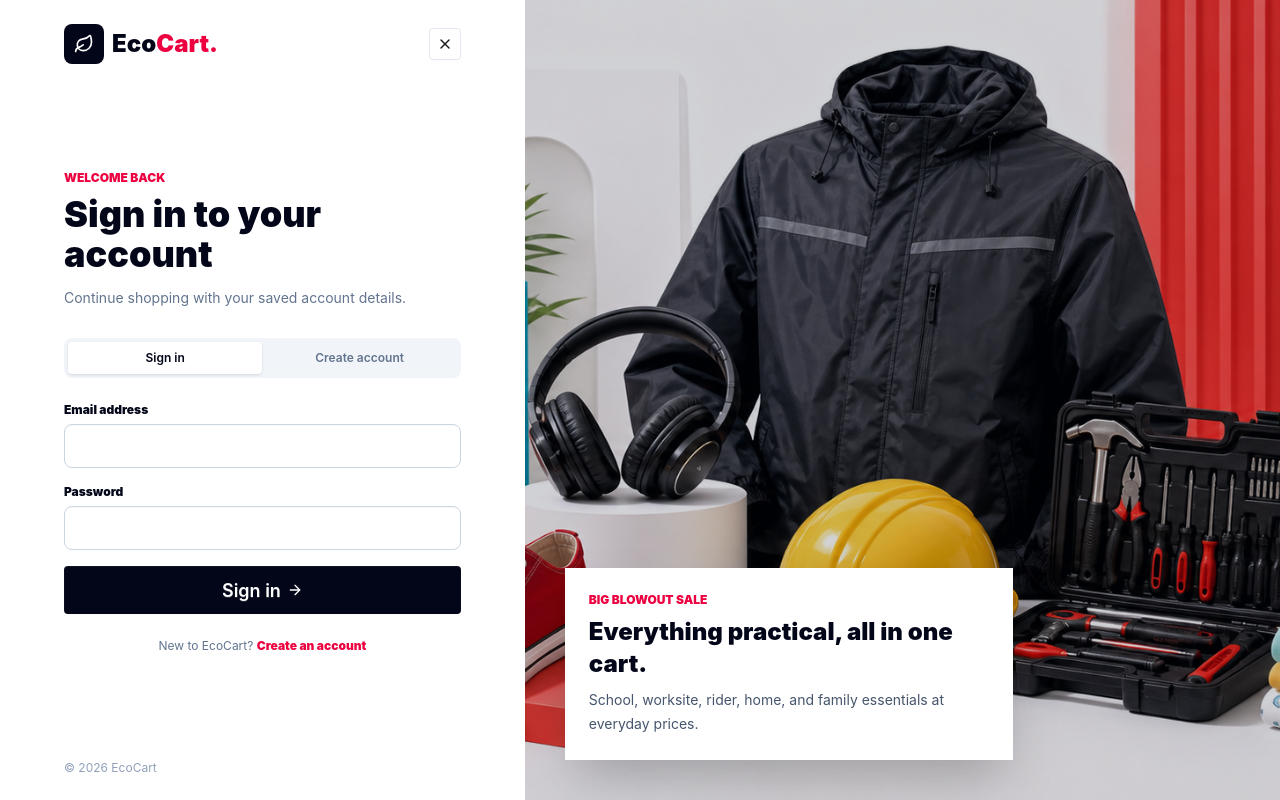
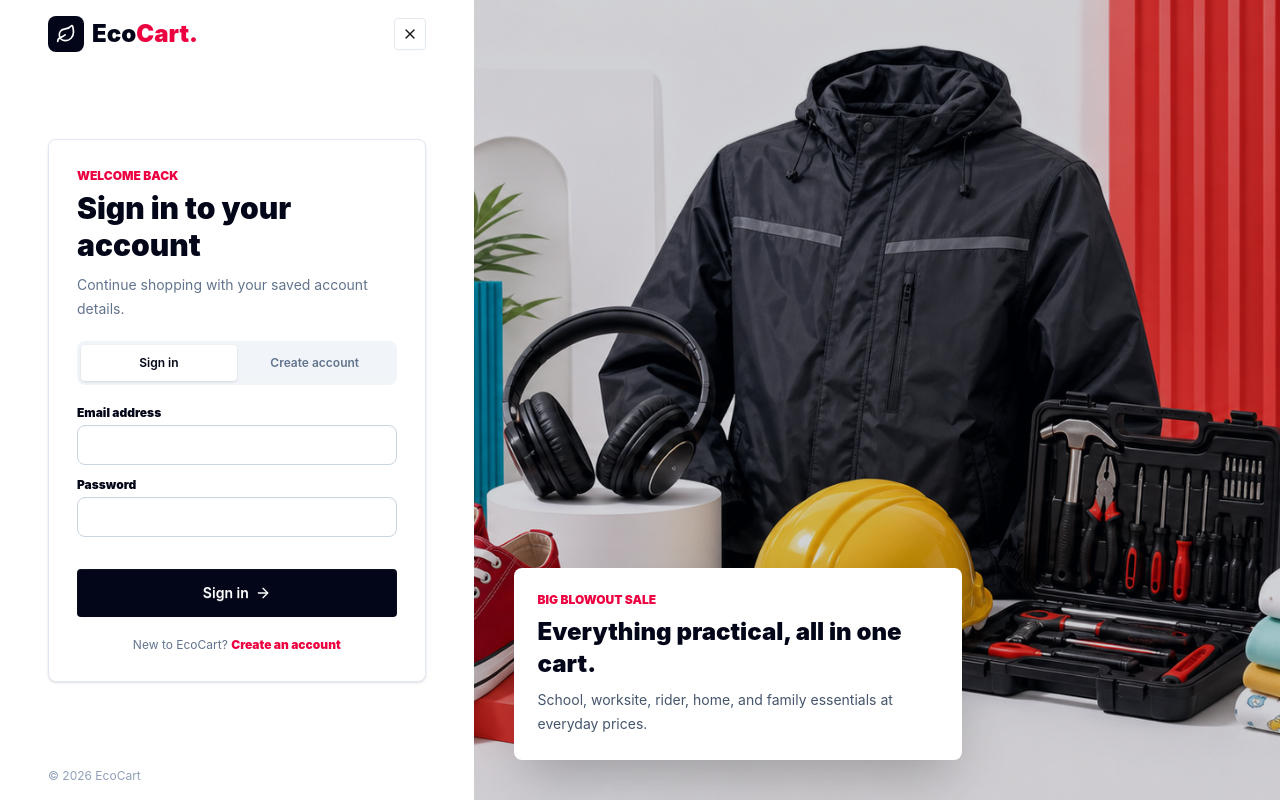
Before and after one commit to brianragasi/FilmMaking, a PHP site: page /login.php?next=account.php in a window 1280 px wide. Run offline with PHP 8.4, Linux system fonts and the light colour scheme.

Commit message:
Polish account authentication UI

```diff
--- a/login.php
+++ b/login.php
@@ -75,31 +75,32 @@ if ($_SERVER['REQUEST_METHOD'] === 'POST') {
     <script src="https://unpkg.com/lucide@latest"></script>
     <link rel="icon" href="data:,">
 </head>
-<body class="min-h-screen bg-[#f4f5f7] text-slate-950">
-    <main class="grid min-h-screen lg:grid-cols-[minmax(360px,0.82fr)_minmax(0,1.18fr)]">
-        <section class="flex min-h-screen flex-col bg-white px-6 py-6 sm:px-12 lg:px-16">
+<body class="min-h-screen bg-[#f6f7f9] text-slate-950">
+    <main class="grid min-h-screen lg:grid-cols-[minmax(420px,0.74fr)_minmax(0,1.26fr)]">
+        <section class="flex min-h-screen flex-col bg-white px-5 py-4 sm:px-8 lg:px-12">
             <header class="flex items-center justify-between gap-4">
                 <a class="flex items-center gap-2" href="index.php" aria-label="EcoCart home">
-                    <span class="grid h-10 w-10 place-items-center rounded-lg bg-slate-950 text-white"><i data-lucide="leaf" class="h-5 w-5"></i></span>
-                    <span class="text-2xl font-black">Eco<span class="text-rose-600">Cart.</span></span>
+                    <span class="grid h-9 w-9 place-items-center rounded-lg bg-slate-950 text-white"><i data-lucide="leaf" class="h-5 w-5"></i></span>
+                    <span class="text-xl font-black sm:text-2xl">Eco<span class="text-rose-600">Cart.</span></span>
                 </a>
                 <a class="btn btn-square btn-sm border-slate-200 bg-white" href="index.php" aria-label="Return to store" title="Return to store">
                     <i data-lucide="x" class="h-4 w-4"></i>
                 </a>
             </header>
 
-            <div class="mx-auto flex w-full max-w-md flex-1 flex-col justify-center py-12">
+            <div class="mx-auto flex w-full max-w-[460px] flex-1 flex-col justify-start pb-8 pt-16 sm:justify-center sm:py-10">
+                <div class="rounded-lg border border-slate-200 bg-white p-5 shadow-sm sm:p-7">
                     <p class="text-xs font-black uppercase text-rose-600"><?= $mode === 'register' ? 'Join EcoCart' : 'Welcome back' ?></p>
-                <h1 class="mt-2 text-3xl font-black sm:text-4xl"><?= $mode === 'register' ? 'Create your account' : 'Sign in to your account' ?></h1>
-                <p class="mt-3 text-sm leading-6 text-slate-500"><?= $mode === 'register' ? 'Keep your details ready for a faster checkout.' : 'Continue shopping with your saved account details.' ?></p>
+                    <h1 class="mt-1.5 text-3xl font-black leading-tight"><?= $mode === 'register' ? 'Create your account' : 'Sign in to your account' ?></h1>
+                    <p class="mt-2 text-sm leading-6 text-slate-500"><?= $mode === 'register' ? 'Keep your details ready for a faster checkout.' : 'Continue shopping with your saved account details.' ?></p>
 
-                <div class="mt-7 grid grid-cols-2 rounded-lg bg-slate-100 p-1" role="tablist" aria-label="Account access">
-                    <a class="btn btn-sm border-0 <?= $mode === 'login' ? 'bg-white text-slate-950 shadow-sm' : 'bg-transparent text-slate-500' ?>" href="login.php?mode=login&amp;next=<?= rawurlencode($next) ?>">Sign in</a>
-                    <a class="btn btn-sm border-0 <?= $mode === 'register' ? 'bg-white text-slate-950 shadow-sm' : 'bg-transparent text-slate-500' ?>" href="login.php?mode=register&amp;next=<?= rawurlencode($next) ?>">Create account</a>
+                    <div class="mt-5 grid grid-cols-2 rounded-lg bg-slate-100 p-1" role="tablist" aria-label="Account access">
+                        <a class="btn btn-sm min-h-9 border-0 <?= $mode === 'login' ? 'bg-white text-slate-950 shadow-sm' : 'bg-transparent text-slate-500' ?>" href="login.php?mode=login&amp;next=<?= rawurlencode($next) ?>">Sign in</a>
+                        <a class="btn btn-sm min-h-9 border-0 <?= $mode === 'register' ? 'bg-white text-slate-950 shadow-sm' : 'bg-transparent text-slate-500' ?>" href="login.php?mode=register&amp;next=<?= rawurlencode($next) ?>">Create account</a>
                     </div>
 
                     <?php if ($errors): ?>
-                    <div class="mt-5 rounded-lg border border-rose-200 bg-rose-50 p-4 text-sm text-rose-900" role="alert">
+                        <div class="mt-4 rounded-lg border border-rose-200 bg-rose-50 p-3 text-sm text-rose-900" role="alert">
                             <div class="flex items-start gap-3">
                                 <i data-lucide="circle-alert" class="mt-0.5 h-5 w-5 shrink-0 text-rose-600"></i>
                                 <div>
@@ -111,59 +112,60 @@ if ($_SERVER['REQUEST_METHOD'] === 'POST') {
                         </div>
                     <?php endif; ?>
 
-                <form class="mt-6 space-y-4" method="post">
+                    <form class="mt-5 space-y-3" method="post">
                         <input type="hidden" name="csrf_token" value="<?= htmlspecialchars(csrf_token()) ?>">
                         <input type="hidden" name="mode" value="<?= htmlspecialchars($mode) ?>">
                         <input type="hidden" name="next" value="<?= htmlspecialchars($next) ?>">
 
                         <?php if ($mode === 'register'): ?>
                             <label class="block">
-                            <span class="mb-1.5 block text-xs font-black">Full name</span>
+                                <span class="mb-1 block text-xs font-black">Full name</span>
                                 <div class="relative">
-                                <i data-lucide="user-round" class="pointer-events-none absolute left-3 top-3.5 h-4 w-4 text-slate-400"></i>
-                                <input class="input input-bordered h-11 w-full rounded-lg border-slate-300 bg-white pl-10 focus:border-slate-950 focus:outline-none" name="name" autocomplete="name" maxlength="120" value="<?= htmlspecialchars((string) ($_POST['name'] ?? '')) ?>" required>
+                                    <i data-lucide="user-round" class="pointer-events-none absolute left-3 top-3 h-4 w-4 text-slate-400"></i>
+                                    <input class="input input-bordered h-10 min-h-10 w-full rounded-lg border-slate-300 bg-white pl-10 text-sm focus:border-slate-950 focus:outline-none" name="name" autocomplete="name" maxlength="120" value="<?= htmlspecialchars((string) ($_POST['name'] ?? '')) ?>" required>
                                 </div>
                             </label>
                         <?php endif; ?>
 
                         <label class="block">
-                        <span class="mb-1.5 block text-xs font-black">Email address</span>
+                            <span class="mb-1 block text-xs font-black">Email address</span>
                             <div class="relative">
-                            <i data-lucide="mail" class="pointer-events-none absolute left-3 top-3.5 h-4 w-4 text-slate-400"></i>
-                            <input class="input input-bordered h-11 w-full rounded-lg border-slate-300 bg-white pl-10 focus:border-slate-950 focus:outline-none" type="email" name="email" autocomplete="email" maxlength="160" value="<?= htmlspecialchars((string) ($_POST['email'] ?? '')) ?>" required>
+                                <i data-lucide="mail" class="pointer-events-none absolute left-3 top-3 h-4 w-4 text-slate-400"></i>
+                                <input class="input input-bordered h-10 min-h-10 w-full rounded-lg border-slate-300 bg-white pl-10 text-sm focus:border-slate-950 focus:outline-none" type="email" name="email" autocomplete="email" maxlength="160" value="<?= htmlspecialchars((string) ($_POST['email'] ?? '')) ?>" required>
                             </div>
                         </label>
 
                         <label class="block">
-                        <span class="mb-1.5 block text-xs font-black">Password</span>
+                            <span class="mb-1 block text-xs font-black">Password</span>
                             <div class="relative">
-                            <i data-lucide="lock-keyhole" class="pointer-events-none absolute left-3 top-3.5 h-4 w-4 text-slate-400"></i>
-                            <input class="input input-bordered h-11 w-full rounded-lg border-slate-300 bg-white pl-10 focus:border-slate-950 focus:outline-none" type="password" name="password" autocomplete="<?= $mode === 'register' ? 'new-password' : 'current-password' ?>" minlength="10" maxlength="72" required>
+                                <i data-lucide="lock-keyhole" class="pointer-events-none absolute left-3 top-3 h-4 w-4 text-slate-400"></i>
+                                <input class="input input-bordered h-10 min-h-10 w-full rounded-lg border-slate-300 bg-white pl-10 text-sm focus:border-slate-950 focus:outline-none" type="password" name="password" autocomplete="<?= $mode === 'register' ? 'new-password' : 'current-password' ?>" minlength="10" maxlength="72" required>
                             </div>
                         </label>
 
                         <?php if ($mode === 'register'): ?>
                             <label class="block">
-                            <span class="mb-1.5 block text-xs font-black">Confirm password</span>
+                                <span class="mb-1 block text-xs font-black">Confirm password</span>
                                 <div class="relative">
-                                <i data-lucide="check" class="pointer-events-none absolute left-3 top-3.5 h-4 w-4 text-slate-400"></i>
-                                <input class="input input-bordered h-11 w-full rounded-lg border-slate-300 bg-white pl-10 focus:border-slate-950 focus:outline-none" type="password" name="password_confirmation" autocomplete="new-password" minlength="10" maxlength="72" required>
+                                    <i data-lucide="check" class="pointer-events-none absolute left-3 top-3 h-4 w-4 text-slate-400"></i>
+                                    <input class="input input-bordered h-10 min-h-10 w-full rounded-lg border-slate-300 bg-white pl-10 text-sm focus:border-slate-950 focus:outline-none" type="password" name="password_confirmation" autocomplete="new-password" minlength="10" maxlength="72" required>
                                 </div>
                             </label>
                         <?php endif; ?>
 
-                    <button class="btn btn-lg w-full border-0 bg-slate-950 text-white hover:bg-rose-600" type="submit">
+                        <button class="btn mt-5 min-h-12 w-full border-0 bg-slate-950 text-white hover:bg-rose-600" type="submit">
                             <?= $mode === 'register' ? 'Create account' : 'Sign in' ?>
                             <i data-lucide="arrow-right" class="h-4 w-4"></i>
                         </button>
                     </form>
 
-                <p class="mt-6 text-center text-xs text-slate-500">
+                    <p class="mt-5 text-center text-xs text-slate-500">
                         <?= $mode === 'register' ? 'Already registered?' : 'New to EcoCart?' ?>
                         <a class="font-black text-rose-600 hover:underline" href="login.php?mode=<?= $mode === 'register' ? 'login' : 'register' ?>&amp;next=<?= rawurlencode($next) ?>">
                             <?= $mode === 'register' ? 'Sign in' : 'Create an account' ?>
                         </a>
                     </p>
+                </div>
             </div>
 
             <footer class="text-xs text-slate-400">&copy; <?= date('Y') ?> EcoCart</footer>
@@ -172,7 +174,7 @@ if ($_SERVER['REQUEST_METHOD'] === 'POST') {
         <section class="relative hidden min-h-screen overflow-hidden bg-slate-950 lg:block" aria-label="EcoCart sale collection">
             <img class="absolute inset-0 h-full w-full object-cover" src="assets/images/ecocart-share.png" alt="EcoCart sale collection">
             <div class="absolute inset-0 bg-slate-950/18"></div>
-            <div class="absolute bottom-10 left-10 max-w-md bg-white p-6 shadow-2xl">
+            <div class="absolute bottom-10 left-10 max-w-md rounded-lg bg-white p-6 shadow-2xl">
                 <p class="text-xs font-black uppercase text-rose-600">Big Blowout Sale</p>
                 <p class="mt-2 text-2xl font-black">Everything practical, all in one cart.</p>
                 <p class="mt-2 text-sm leading-6 text-slate-600">School, worksite, rider, home, and family essentials at everyday prices.</p>
--- a/public/output.css
+++ b/public/output.css
@@ -64,6 +64,7 @@
     --container-xl: 36rem;
     --container-2xl: 42rem;
     --container-3xl: 48rem;
+    --container-5xl: 64rem;
     --text-xs: 0.75rem;
     --text-xs--line-height: calc(1 / 0.75);
     --text-sm: 0.875rem;
@@ -1562,9 +1563,6 @@
   .top-3 {
     top: calc(var(--spacing) * 3);
   }
-  .top-3\.5 {
-    top: calc(var(--spacing) * 3.5);
-  }
   .top-4 {
     top: calc(var(--spacing) * 4);
   }
@@ -1828,6 +1826,9 @@
   .mt-1 {
     margin-top: var(--spacing);
   }
+  .mt-1\.5 {
+    margin-top: calc(var(--spacing) * 1.5);
+  }
   .mt-2 {
     margin-top: calc(var(--spacing) * 2);
   }
@@ -1846,11 +1847,11 @@
   .mt-7 {
     margin-top: calc(var(--spacing) * 7);
   }
-  .mt-8 {
-    margin-top: calc(var(--spacing) * 8);
-  }
   .mt-9 {
     margin-top: calc(var(--spacing) * 9);
+  }
+  .mb-1 {
+    margin-bottom: var(--spacing);
   }
   .mb-1\.5 {
     margin-bottom: calc(var(--spacing) * 1.5);
@@ -1984,6 +1985,9 @@
   .hidden {
     display: none;
   }
+  .inline-flex {
+    display: inline-flex;
+  }
   .table {
     display: table;
   }
@@ -2182,6 +2186,12 @@
   .max-w-3xl {
     max-width: var(--container-3xl);
   }
+  .max-w-5xl {
+    max-width: var(--container-5xl);
+  }
+  .max-w-\[460px\] {
+    max-width: 460px;
+  }
   .max-w-full {
     max-width: 100%;
   }
@@ -2260,6 +2270,9 @@
   .justify-end {
     justify-content: flex-end;
   }
+  .justify-start {
+    justify-content: flex-start;
+  }
   .gap-1 {
     gap: var(--spacing);
   }
@@ -2296,11 +2309,6 @@
     --tw-space-y-reverse: 0;
     margin-block-start: calc(calc(var(--spacing) * 3) * var(--tw-space-y-reverse));
     margin-block-end: calc(calc(var(--spacing) * 3) * calc(1 - var(--tw-space-y-reverse)));
-  }
-  :where(.space-y-4 > :not(:last-child)) {
-    --tw-space-y-reverse: 0;
-    margin-block-start: calc(calc(var(--spacing) * 4) * var(--tw-space-y-reverse));
-    margin-block-end: calc(calc(var(--spacing) * 4) * calc(1 - var(--tw-space-y-reverse)));
   }
   .gap-x-6 {
     column-gap: calc(var(--spacing) * 6);
@@ -2461,6 +2469,12 @@
   .border-slate-950 {
     border-color: var(--color-slate-950);
   }
+  .border-white\/10 {
+    border-color: color-mix(in srgb, #fff 10%, transparent);
+    @supports (color: color-mix(in lab, red, red)) {
+      border-color: color-mix(in oklab, var(--color-white) 10%, transparent);
+    }
+  }
   .border-white\/30 {
     border-color: color-mix(in srgb, #fff 30%, transparent);
     @supports (color: color-mix(in lab, red, red)) {
@@ -2494,6 +2508,9 @@
   .bg-\[\#f4f5f7\] {
     background-color: #f4f5f7;
   }
+  .bg-\[\#f6f7f9\] {
+    background-color: #f6f7f9;
+  }
   .bg-\[\#fff7ed\] {
     background-color: #fff7ed;
   }
@@ -2561,6 +2578,12 @@
     background-color: color-mix(in srgb, oklch(76.5% 0.177 163.223) 10%, transparent);
     @supports (color: color-mix(in lab, red, red)) {
       background-color: color-mix(in oklab, var(--color-emerald-400) 10%, transparent);
+    }
+  }
+  .bg-emerald-400\/12 {
+    background-color: color-mix(in srgb, oklch(76.5% 0.177 163.223) 12%, transparent);
+    @supports (color: color-mix(in lab, red, red)) {
+      background-color: color-mix(in oklab, var(--color-emerald-400) 12%, transparent);
     }
   }
   .bg-emerald-400\/15 {
@@ -2837,6 +2860,9 @@
   .pt-4 {
     padding-top: calc(var(--spacing) * 4);
   }
+  .pt-16 {
+    padding-top: calc(var(--spacing) * 16);
+  }
   .pb-0\.5 {
     padding-bottom: calc(var(--spacing) * 0.5);
   }
@@ -2848,6 +2874,9 @@
   }
   .pb-4 {
     padding-bottom: calc(var(--spacing) * 4);
+  }
+  .pb-8 {
+    padding-bottom: calc(var(--spacing) * 8);
   }
   .pl-3 {
     padding-left: calc(var(--spacing) * 3);
@@ -3187,6 +3216,9 @@
     .hover\:border-rose-500:hover {
       border-color: var(--color-rose-500);
     }
+    .hover\:border-rose-600:hover {
+      border-color: var(--color-rose-600);
+    }
     .hover\:border-slate-950:hover {
       border-color: var(--color-slate-950);
     }
@@ -3275,12 +3307,15 @@
     .sm\:grid-cols-\[1fr_auto\] {
       grid-template-columns: 1fr auto;
     }
-    .sm\:grid-cols-\[150px_1fr\] {
-      grid-template-columns: 150px 1fr;
+    .sm\:grid-cols-\[132px_1fr\] {
+      grid-template-columns: 132px 1fr;
     }
     .sm\:items-center {
       align-items: center;
     }
+    .sm\:justify-center {
+      justify-content: center;
+    }
     .sm\:justify-end {
       justify-content: flex-end;
     }
@@ -3290,26 +3325,39 @@
     .sm\:p-6 {
       padding: calc(var(--spacing) * 6);
     }
+    .sm\:p-7 {
+      padding: calc(var(--spacing) * 7);
+    }
+    .sm\:p-8 {
+      padding: calc(var(--spacing) * 8);
+    }
     .sm\:p-10 {
       padding: calc(var(--spacing) * 10);
     }
     .sm\:px-6 {
       padding-inline: calc(var(--spacing) * 6);
     }
+    .sm\:px-8 {
+      padding-inline: calc(var(--spacing) * 8);
+    }
     .sm\:px-10 {
       padding-inline: calc(var(--spacing) * 10);
     }
     .sm\:px-12 {
       padding-inline: calc(var(--spacing) * 12);
     }
+    .sm\:py-8 {
+      padding-block: calc(var(--spacing) * 8);
+    }
     .sm\:py-10 {
       padding-block: calc(var(--spacing) * 10);
     }
-    .sm\:py-12 {
-      padding-block: calc(var(--spacing) * 12);
-    }
     .sm\:pl-4 {
       padding-left: calc(var(--spacing) * 4);
+    }
+    .sm\:text-2xl {
+      font-size: var(--text-2xl);
+      line-height: var(--tw-leading, var(--text-2xl--line-height));
     }
     .sm\:text-4xl {
       font-size: var(--text-4xl);
@@ -3346,6 +3394,17 @@
     .md\:grid-cols-\[1fr_0\.8fr\] {
       grid-template-columns: 1fr 0.8fr;
     }
+    .md\:grid-cols-\[1fr_280px\] {
+      grid-template-columns: 1fr 280px;
+    }
+    .md\:border-t-0 {
+      border-top-style: var(--tw-border-style);
+      border-top-width: 0px;
+    }
+    .md\:border-l {
+      border-left-style: var(--tw-border-style);
+      border-left-width: 1px;
+    }
   }
   @media (width >= 64rem) {
     .lg\:block {
@@ -3363,20 +3422,20 @@
     .lg\:grid-cols-3 {
       grid-template-columns: repeat(3, minmax(0, 1fr));
     }
-    .lg\:grid-cols-\[0\.8fr_1\.2fr\] {
-      grid-template-columns: 0.8fr 1.2fr;
-    }
     .lg\:grid-cols-\[1\.1fr_1\.9fr\] {
       grid-template-columns: 1.1fr 1.9fr;
     }
+    .lg\:grid-cols-\[1fr_260px\] {
+      grid-template-columns: 1fr 260px;
+    }
     .lg\:grid-cols-\[minmax\(0\,1fr\)_280px\] {
       grid-template-columns: minmax(0,1fr) 280px;
     }
     .lg\:grid-cols-\[minmax\(0\,2fr\)_minmax\(280px\,0\.8fr\)\] {
       grid-template-columns: minmax(0,2fr) minmax(280px,0.8fr);
     }
-    .lg\:grid-cols-\[minmax\(360px\,0\.82fr\)_minmax\(0\,1\.18fr\)\] {
-      grid-template-columns: minmax(360px,0.82fr) minmax(0,1.18fr);
+    .lg\:grid-cols-\[minmax\(420px\,0\.74fr\)_minmax\(0\,1\.26fr\)\] {
+      grid-template-columns: minmax(420px,0.74fr) minmax(0,1.26fr);
     }
     .lg\:flex-row {
       flex-direction: row;
@@ -3390,8 +3449,8 @@
     .lg\:justify-between {
       justify-content: space-between;
     }
-    .lg\:px-16 {
-      padding-inline: calc(var(--spacing) * 16);
+    .lg\:px-12 {
+      padding-inline: calc(var(--spacing) * 12);
     }
   }
   @media (width >= 80rem) {
```
Also changed, not shown: account.php (+33 -17 lines). Lines whose indentation alone changed are shown as unchanged.
